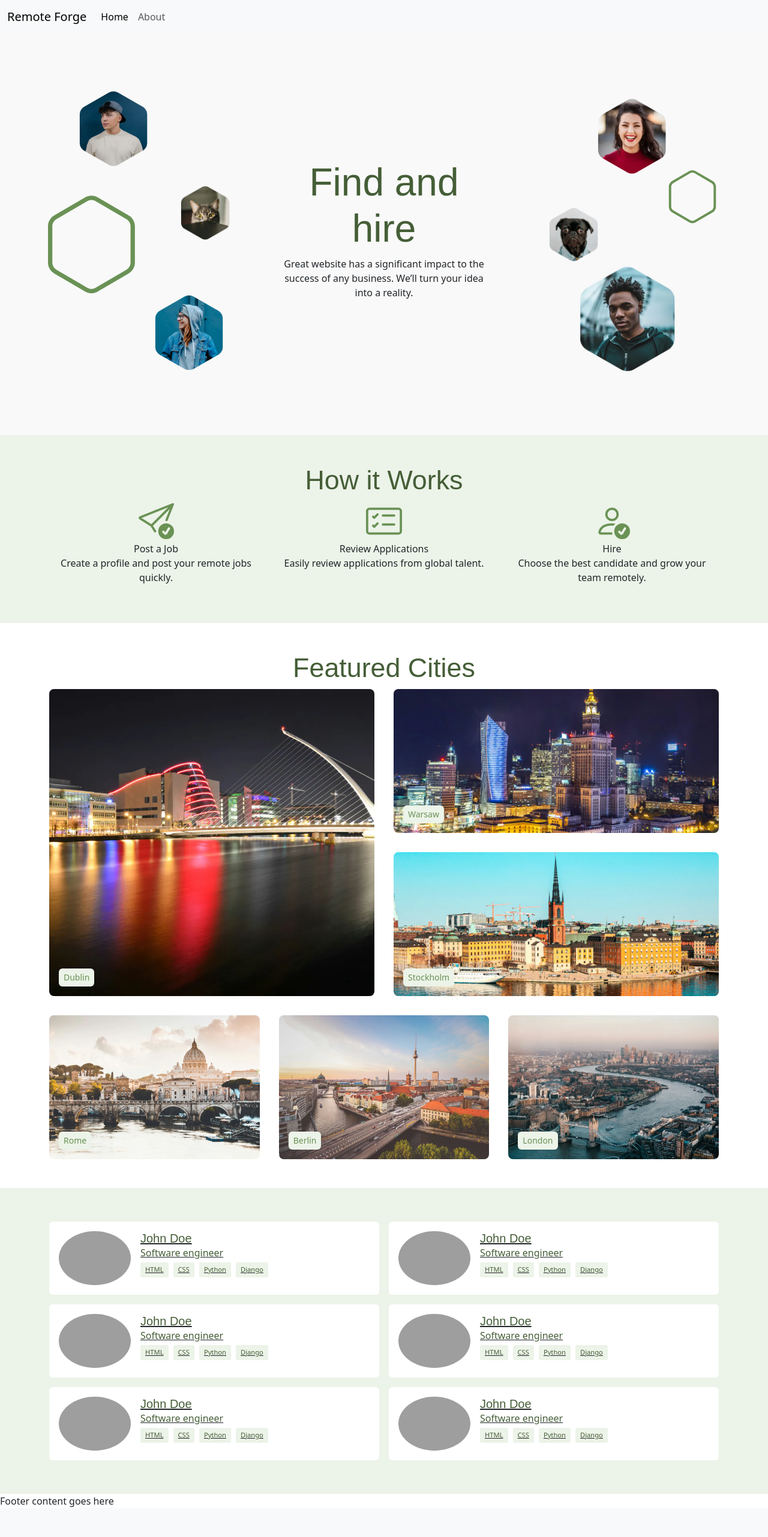
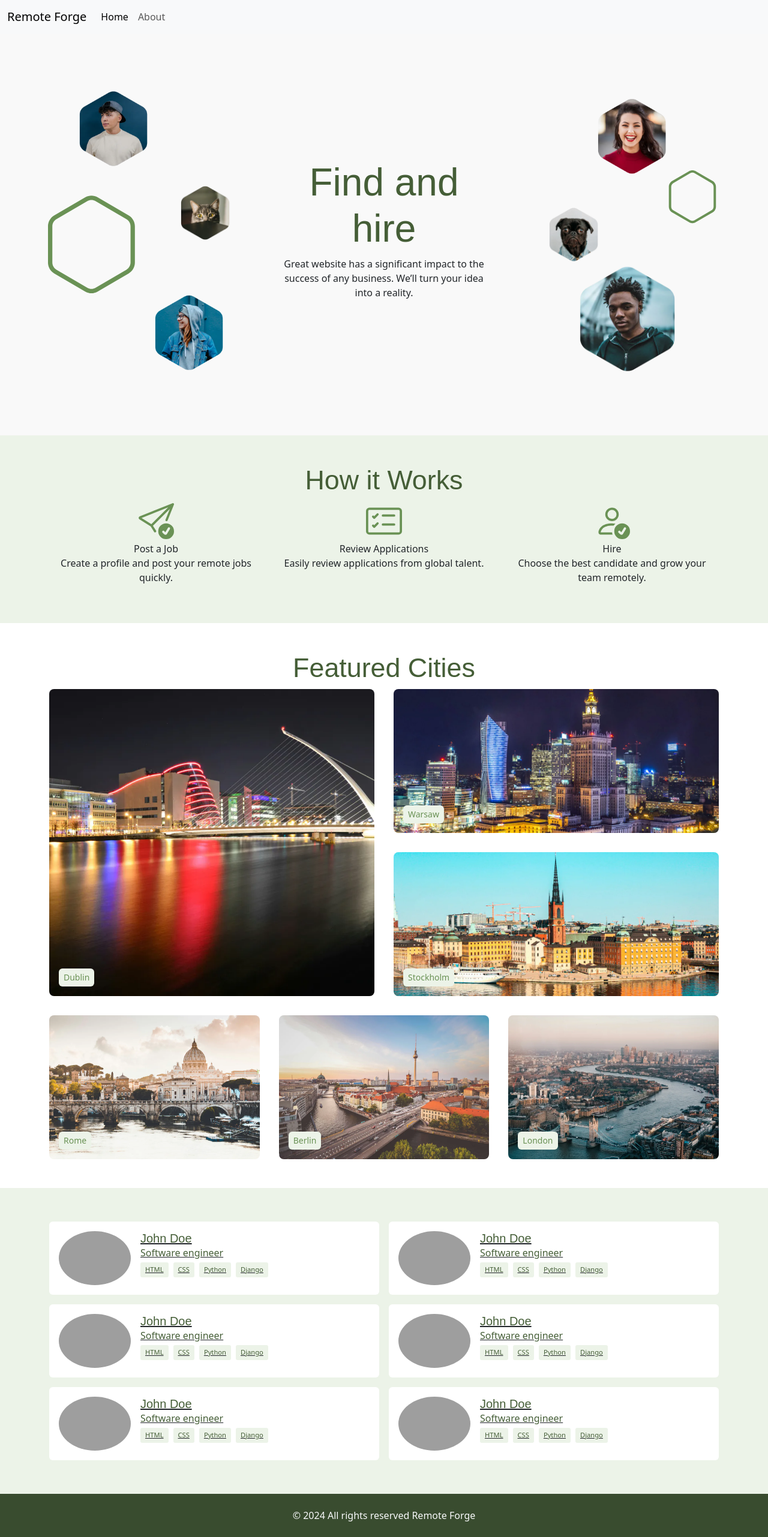
Before and after one commit to patrickhladun/remote-forge, a Django app: page / in a window 1280 px wide. Shown: the whole page at 60% size. Before the commit the page ends 2513 px from the top, so only its background shows below. Run offline with Django 5.2, Linux system fonts and the light colour scheme; some libraries are stand-ins or nearby versions; grey boxes are pictures that could not be loaded.

Commit message:
style: update footer styling

```diff
--- a/templates/partials/footer.html
+++ b/templates/partials/footer.html
@@ -1,3 +1,5 @@
-<footer>
-  Footer content goes here
+<footer class="bg-brand-800">
+  <div class="container p-4">
+    <p class="text-center text-light m-0">&copy; 2024 All rights reserved Remote Forge</p>
+  </div>
 </footer>
```
